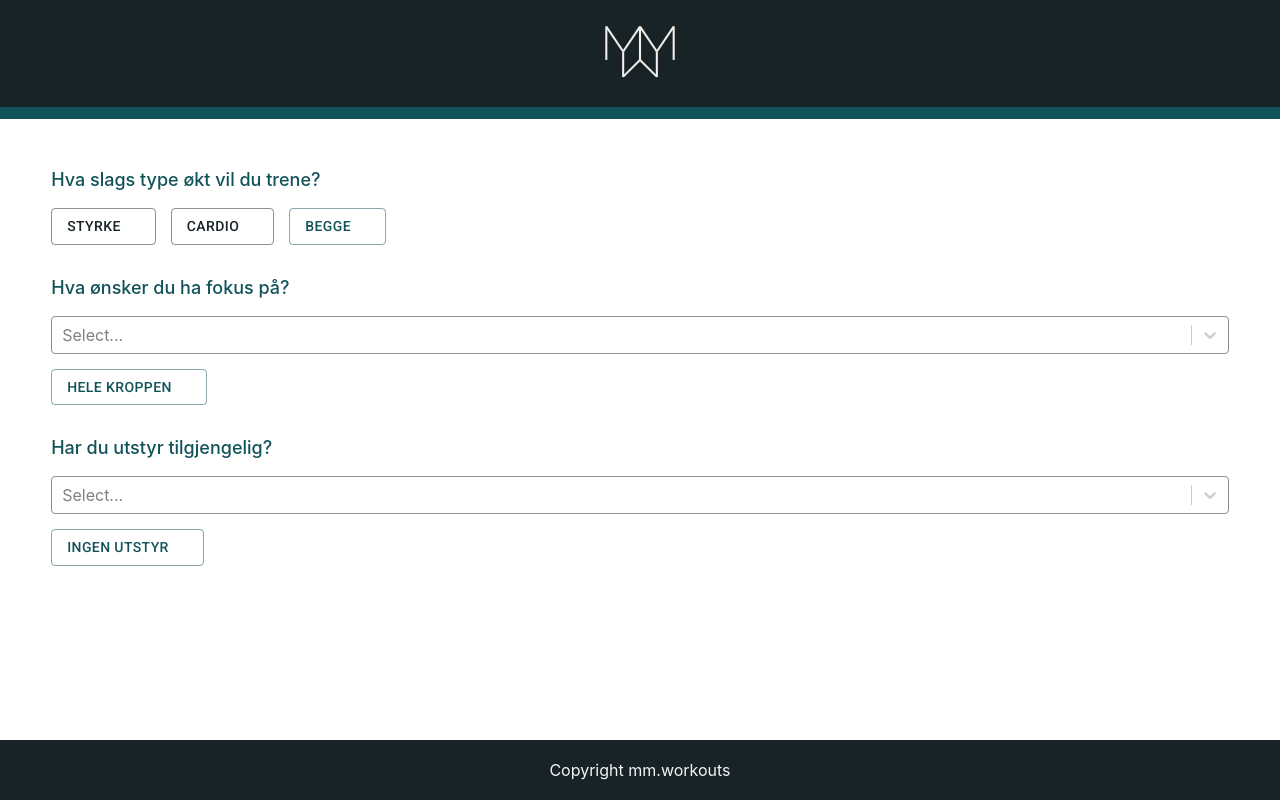
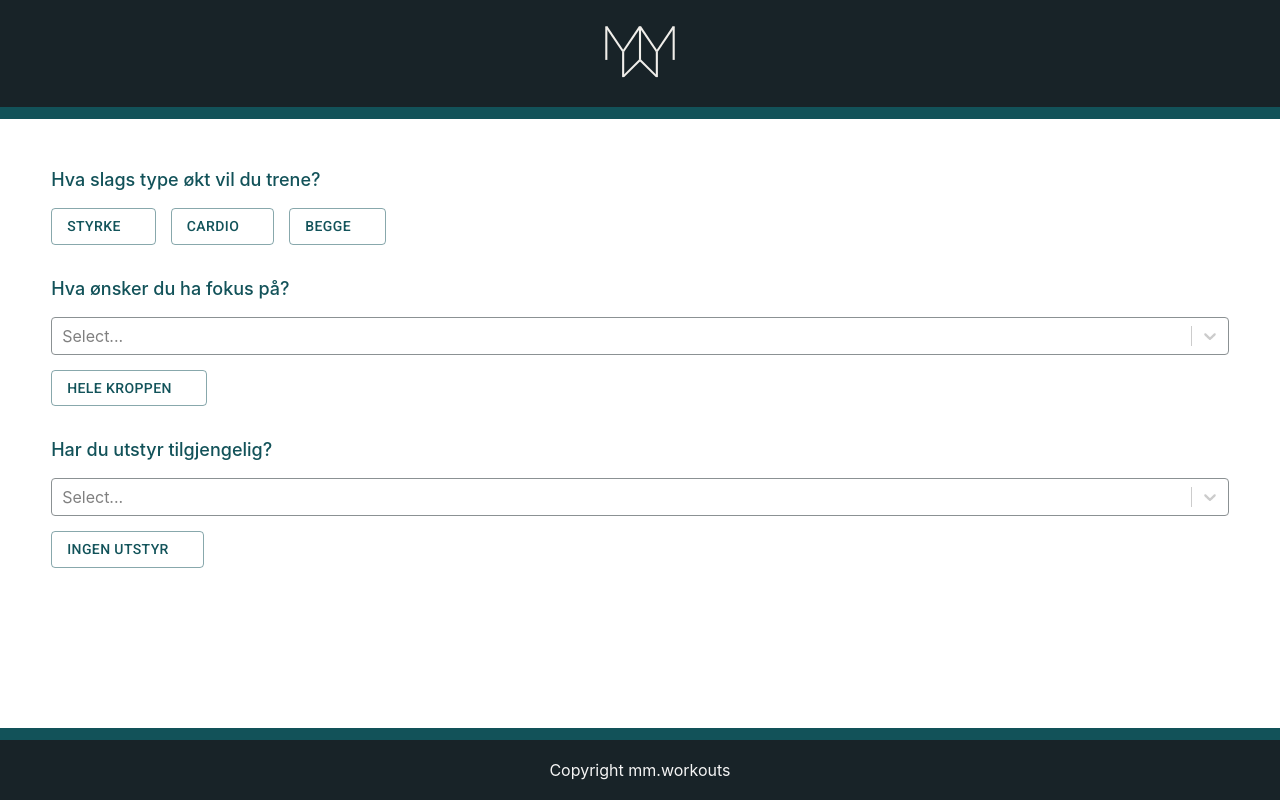
Before and after one commit to melhoos/mmworkouts, a React (Create React App) app: page / in a window 1280 px wide. Built offline with nearby package versions, Linux system fonts and the light colour scheme.

Commit message:
added exercises

```diff
--- /dev/null
+++ b/src/components/exercises/exercises.tsx
@@ -0,0 +1,93 @@
+import React, { useState, useEffect } from 'react';
+import { getExercises } from '../../services/exercise.service';
+import { Exercise } from '../../types/exercise.type';
+import Card from '@mui/material/Card';
+import WorkoutType from '../../enums/workoutType.enum';
+import CardContent from '@mui/material/CardContent';
+import Typography from '@mui/material/Typography';
+import CardHeader from '@mui/material/CardHeader';
+import Avatar from '@mui/material/Avatar';
+import { FontAwesomeIcon } from '@fortawesome/react-fontawesome';
+import { faDumbbell, faRunning } from '@fortawesome/free-solid-svg-icons';
+import Grid from '@mui/material/Grid';
+import Box from '@mui/material/Box';
+import LinearProgress from '@mui/material/LinearProgress';
+
+interface Props {
+  workoutTypes: string[];
+  workoutFocuses: string[];
+  workoutEquipments: string[];
+}
+
+const Exercises = (props: Props): JSX.Element => {
+  const { workoutTypes, workoutFocuses, workoutEquipments } = props;
+  const [loading, setLoading] = useState<boolean>(false);
+  const [exercises, setExercises] = useState<Exercise[]>([]);
+
+  useEffect(() => {
+    if (
+      workoutTypes.length > 0 &&
+      workoutFocuses.length > 0 &&
+      workoutEquipments.length > 0
+    ) {
+      setLoading(true);
+      getExercises(workoutTypes, workoutFocuses, workoutEquipments)
+        .then((result: Exercise[]) => {
+          setExercises(result);
+        })
+        .finally(() => {
+          setLoading(false);
+        });
+    }
+  }, [workoutTypes, workoutFocuses, workoutEquipments]);
+
+  const renderExercise = (exercise: Exercise, index: number) => {
+    return (
+      <Grid item xs={12} sm={6} md={4} lg={3}>
+        <Card key={index} variant="outlined">
+          <CardHeader
+            avatar={
+              <Avatar
+                sx={{ bgcolor: '#12535a', width: 35, height: 35 }}
+                aria-label={exercise.type}
+              >
+                <FontAwesomeIcon
+                  icon={
+                    exercise.type == WorkoutType.CARDIO ? faRunning : faDumbbell
+                  }
+                />
+              </Avatar>
+            }
+            title={exercise.name.toLocaleUpperCase()}
+          />
+          <CardContent>
+            <Typography variant="body2" color="text.secondary">
+              {exercise.main_muscle_groups.join(', ')}
+            </Typography>
+            <Typography variant="body2" color="text.secondary">
+              {exercise.equipments.join(', ')}
+            </Typography>
+          </CardContent>
+        </Card>
+      </Grid>
+    );
+  };
+
+  return (
+    <Box sx={{ flexGrow: 1 }}>
+      {loading ? (
+        <Box sx={{ width: '100%' }}>
+          <LinearProgress color="secondary" sx={{ height: '6px' }} />
+        </Box>
+      ) : (
+        <Grid container spacing={2} className="exercises">
+          {exercises.map((exercise: Exercise, i: number) =>
+            renderExercise(exercise, i)
+          )}
+        </Grid>
+      )}
+    </Box>
+  );
+};
+
+export default Exercises;
--- a/src/components/workoutgenerator/exercises.tsx
+++ /dev/null
@@ -1,37 +0,0 @@
-import React, { useState, useEffect } from 'react';
-import { getExercises } from '../../services/exercise.service';
-import { Exercise } from '../../types/exercise.type';
-
-interface Props {
-  workoutTypes: string[];
-  workoutFocuses: string[];
-  workoutEquipments: string[];
-}
-
-const Exercises = (props: Props): JSX.Element => {
-  const { workoutTypes, workoutFocuses, workoutEquipments } = props;
-  const [loading, setLoading] = useState<boolean>(false);
-
-  useEffect(() => {
-    if (
-      workoutTypes.length > 0 &&
-      workoutFocuses.length > 0 &&
-      workoutEquipments.length > 0
-    ) {
-      getExercises(workoutTypes, workoutFocuses, workoutEquipments)
-        .then((result: Exercise[]) => {
-          console.log('result: ', result);
-          setLoading(true);
-        })
-        .finally(() => {
-          setLoading(false);
-        });
-    }
-
-    console.log('triggered by props');
-  }, [workoutTypes, workoutFocuses, workoutEquipments]);
-
-  return <></>;
-};
-
-export default Exercises;
--- a/src/components/workoutgenerator/selectworkoutdecision.tsx
+++ b/src/components/workoutgenerator/selectworkoutdecision.tsx
@@ -19,18 +19,18 @@ const SelectWorkoutDecision = (props: Props): JSX.Element => {
   return (
     <div className="workoutDecision">
       <Button
-        className="checkBtn"
+        color="secondary"
+        className="workoutDecisionBtn"
         variant={selectShowExercises ? 'contained' : 'outlined'}
         onClick={onSelectShowExercises}
-        color="primary"
       >
         <span className="label">{'Vis meg øvelser'}</span>
       </Button>
       <Button
-        className="checkBtn"
+        color="secondary"
+        className="workoutDecisionBtn"
         variant={selectGenerateWorkout ? 'contained' : 'outlined'}
         onClick={onSelectGenerateWorkout}
-        color="primary"
       >
         <span className="label">{'Lag en økt'}</span>
       </Button>
--- a/src/components/workoutgenerator/selectworkouttype.tsx
+++ b/src/components/workoutgenerator/selectworkouttype.tsx
@@ -31,6 +31,7 @@ const SelectWorkoutType = (props: Props): JSX.Element => {
       <Button
         key={workoutType}
         className="checkBtn"
+        color="secondary"
         variant={isSelected ? 'contained' : 'outlined'}
         onClick={() => onClickWorkoutTypeBtn(workoutType)}
         disabled={selectAll}
--- a/src/components/workoutgenerator/workoutgenerator.tsx
+++ b/src/components/workoutgenerator/workoutgenerator.tsx
@@ -4,7 +4,15 @@ import SelectWorkoutType from './selectworkouttype';
 import SelectWorkoutFocus from './selectworkoutfocus';
 import SelectWorkoutEquipments from './selectworkoutequipments';
 import SelectWorkoutDecision from './selectworkoutdecision';
-import Exercises from './exercises';
+import Exercises from '../exercises/exercises';
+
+const formIsValid = (
+  types: string[],
+  focuses: string[],
+  equipments: string[]
+): boolean => {
+  return types.length > 0 && focuses.length > 0 && equipments.length > 0;
+};
 
 const WorkoutGenerator = (): JSX.Element => {
   const [workoutTypes, setWorkoutTypes] = useState<string[]>([]);
@@ -28,9 +36,7 @@ const WorkoutGenerator = (): JSX.Element => {
   };
 
   const renderWorkoutDecision = () => {
-    return workoutTypes.length > 0 &&
-      workoutFocuses.length > 0 &&
-      workoutEquipments.length > 0 ? (
+    return formIsValid(workoutTypes, workoutFocuses, workoutEquipments) ? (
       <SelectWorkoutDecision
         selectShowExercises={selectShowExercises}
         onSelectShowExercises={onSelectShowExercises}
@@ -43,7 +49,10 @@ const WorkoutGenerator = (): JSX.Element => {
   };
 
   const renderExercisesOrWorkout = () => {
-    if (selectShowExercises) {
+    if (
+      selectShowExercises &&
+      formIsValid(workoutTypes, workoutFocuses, workoutEquipments)
+    ) {
       return (
         <Exercises
           workoutTypes={workoutTypes}
@@ -52,7 +61,7 @@ const WorkoutGenerator = (): JSX.Element => {
         />
       );
     } else if (selectGenerateWorkout) {
-      return <>'workout her'</>;
+      return <>kommer økt her</>;
     }
   };
 
--- a/src/styles/App.scss
+++ b/src/styles/App.scss
@@ -20,6 +20,7 @@
     }
   }
   footer {
+    border-top: 12px solid $green;
     margin-top: auto;
   }
   .workoutTitle {
@@ -27,8 +28,10 @@
     font-weight: 450;
     color: $green;
   }
-  .checkBtn {
+  .checkBtn,
+  .workoutDecisionBtn {
     margin-right: 15px;
+    margin-bottom: 15px;
     .checkIcon {
       svg {
         margin-left: 5px;
--- a/src/styles/workoutgenerator.scss
+++ b/src/styles/workoutgenerator.scss
@@ -7,7 +7,7 @@
   .workoutFocus,
   .workoutEquipments,
   .workoutDecision {
-    margin-bottom: 4vh;
+    margin-bottom: calc(4vh - 15px);
     div[class$='control'] {
       border-color: #8b9193;
     }
```
